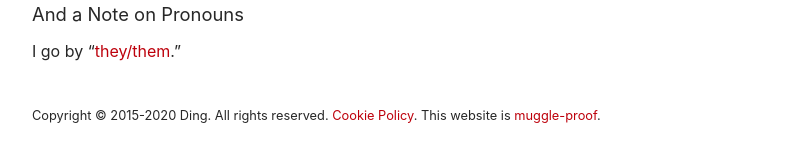
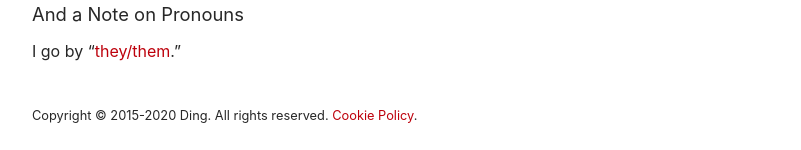
Before and after one commit to dingherself/dingherself.github.io, a Jekyll site: the page built from index.html, in a window 1280 px wide. Shown: the part 747-897 px from the top of the page, without its empty margins (238-1039 px from the left). Built offline with Jekyll 4.4.1, drawn with Linux system fonts in a browser that asks for light colours; nearby versions of some CDN libraries.

Commit message:
update 324 syllabus & remove muggle

```diff
--- a/_includes/footer.html
+++ b/_includes/footer.html
@@ -1,5 +1,5 @@
 <footer class="container">
   <div class="container">
-    <p style="margin-top: 2.25rem;"><small> Copyright &copy; 2015<script>new Date().getFullYear()>2010&&document.write("-"+new Date().getFullYear());</script> Ding. All rights reserved. <a href="{{ site.baseurl }}{% link legal/cookie-policy.md %}">Cookie Policy</a>. This website is <a href="{{ site.baseurl }}{% link muggle-check.md %}">muggle-proof</a>.</small></p>
+    <p style="margin-top: 2.25rem;"><small> Copyright &copy; 2015<script>new Date().getFullYear()>2010&&document.write("-"+new Date().getFullYear());</script> Ding. All rights reserved. <a href="{{ site.baseurl }}{% link legal/cookie-policy.md %}">Cookie Policy</a>.</small></p>
   </div>
 </footer>
--- a/robots.txt
+++ b/robots.txt
@@ -7,4 +7,6 @@
 Disallow: /s/
 Disallow: /assets/
 Disallow: /syllabus/
+Disallow: /muggle-check/
+Disallow: /secret-about-me/
 Sitemap: {{ site.url }}/sitemap.xml
```
Also changed, not shown: 1 other file.
